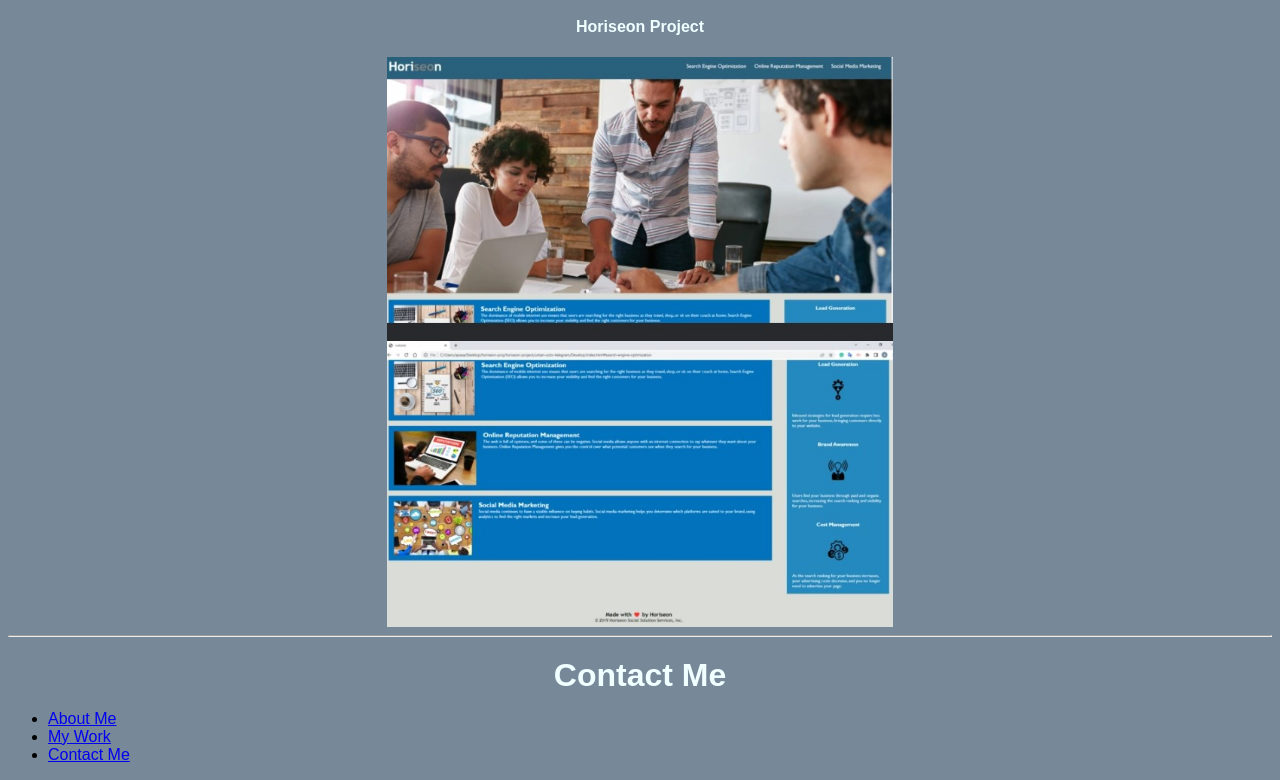
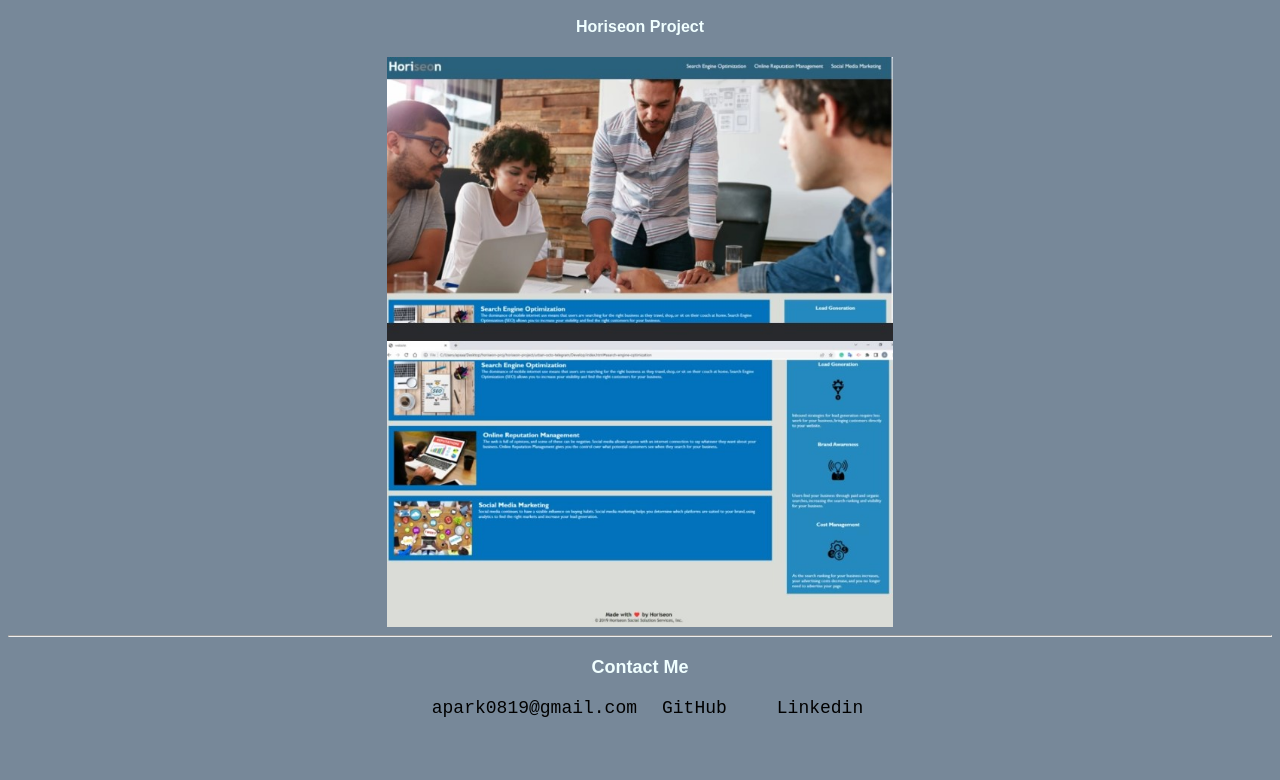
Before and after one commit to apark0819/portfolio-proj, a plain HTML site: page index.html in a window 1280 px wide. Shown: the part 982-1762 px from the top of the page. After the commit the page ends 1720 px from the top, so only its background shows below. Drawn offline with Linux system fonts and the light colour scheme.

Commit message:
final commit

```diff
--- a/assets/css/style.css
+++ b/assets/css/style.css
@@ -101,14 +101,29 @@ color: azure;
     display: flex;
 }
 
-
-
 /*Contact*/
 #Contact {
     margin-top: 20px;
-    font-size: xx-large;
+    font-size: large;
     font-weight: bolder;
     color: azure;
     display: flex;
     justify-content: center;
 }
+
+.nav2 ul {
+    display: flex;
+    list-style: none;
+    margin: 20px 50px;
+    font-family: 'Courier New', Courier, monospace;
+    font-size: large;
+    justify-content: center;
+
+}
+
+.nav2 ul li a {
+    text-decoration: wavy;
+    color: black;
+    padding: 0px 25px;
+    text-align: center;
+}
--- a/index.html
+++ b/index.html
@@ -46,10 +46,10 @@
 <hr>
 
 <footer id="Contact">Contact Me</footer>
-<nav class="nav2">
+<div class="nav2">
   <ul>
-    <li><a href="#Me">About Me</a></li>
-    <li><a href="#Work">My Work</a></li>
-    <li><a href="#Contact">Contact Me</a></li>
+    <li>apark0819@gmail.com</li>
+    <li><a href="https://github.com/apark0819" target="_blank"> GitHub</a></li>
+    <li><a href="https://www.linkedin.com/in/austin-park-79b557190" target="_blank"> Linkedin</a></li>
   </ul>
-</nav>
+</div>
```
Also changed, not shown: assets/img/Screenshot (21).png (added), assets/img/project pic 1.jpg (added), assets/img/project pic 2.jpg (added), 2 other files.
